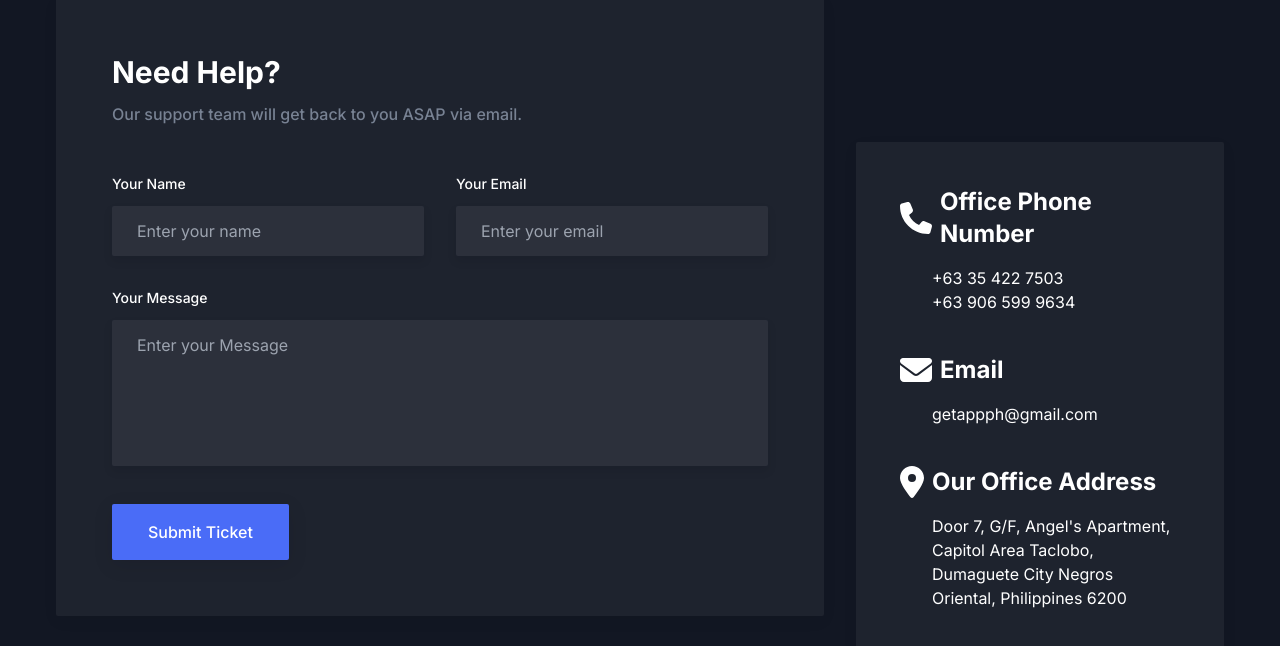
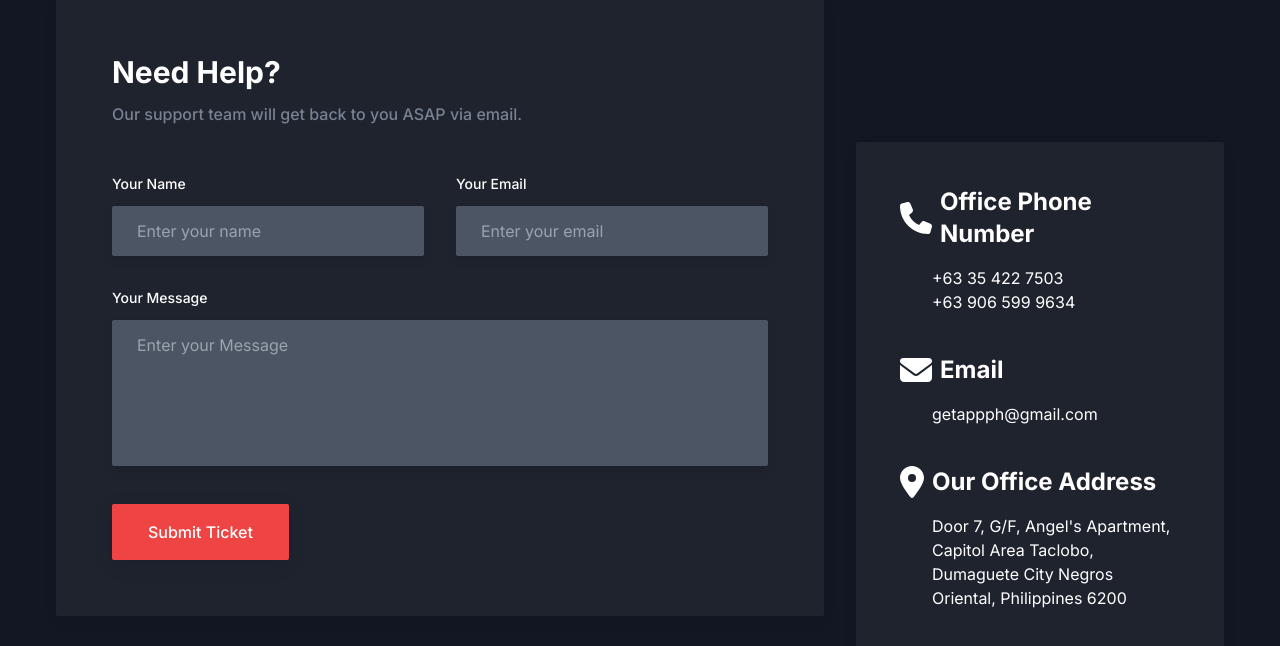
Before and after one commit to Cacarls/GetApp, a Next.js app: page /contact in a window 1280 px wide. Shown: the part 420-1066 px from the top of the page. Built offline with nearby package versions, Linux system fonts and the light colour scheme.

Commit message:
Updated changes

```diff
--- a/src/components/Contact/NewsLatterBox.tsx
+++ b/src/components/Contact/NewsLatterBox.tsx
@@ -32,9 +32,11 @@ const ContactDetails = () => {
               className={`text-${theme === 'light' ? 'red-500' : 'white'}`}
               aria-label="Phone"
             />
-            <div className="text-2xl font-bold">Office Phone Number</div>
+            <div className={`text-2xl font-bold ${theme === 'light' ? 'text-red-500' : 'text-white'}`}>
+              Office Phone Number
+            </div>
           </div>
-          <div className="ml-8">
+          <div className={`ml-8 ${theme === 'light' ? 'text-black' : 'text-white'}`}>
             <p>+63 35 422 7503 <br/> +63 906 599 9634</p>
           </div>
           &nbsp;
@@ -47,9 +49,11 @@ const ContactDetails = () => {
               className={`text-${theme === 'light' ? 'red-500' : 'white'}`}
               aria-label="Email"
             />
-            <div className="text-2xl font-bold">Email</div>
+            <div className={`text-2xl font-bold ${theme === 'light' ? 'text-red-500' : 'text-white'}`}>
+              Email
+            </div>
           </div>
-          <div className="ml-8">
+          <div className={`ml-8 ${theme === 'light' ? 'text-black' : 'text-white'}`}>
             <p>getappph@gmail.com</p>
           </div>
           &nbsp;
@@ -62,9 +66,11 @@ const ContactDetails = () => {
               className={`text-${theme === 'light' ? 'red-500' : 'white'}`}
               aria-label="Location"
             />
-            <div className="text-2xl font-bold">Our Office Address</div>
+            <div className={`text-2xl font-bold ${theme === 'light' ? 'text-red-500' : 'text-white'}`}>
+              Our Office Address
+            </div>
           </div>
-          <div className="ml-8">
+          <div className={`ml-8 ${theme === 'light' ? 'text-black' : 'text-white'}`}>
             <p>
               Door 7, G/F, Angel's Apartment, Capitol Area Taclobo, Dumaguete
               City Negros Oriental, Philippines 6200
--- a/src/components/Contact/index.tsx
+++ b/src/components/Contact/index.tsx
@@ -29,7 +29,7 @@ const Contact = () => {
                       <input
                         type="text"
                         placeholder="Enter your name"
-                        className="border-stroke w-full rounded-sm border bg-[#696a6e] px-6 py-3 text-base text-body-color outline-none focus:border-primary dark:border-transparent dark:bg-[#2C303B] dark:text-body-color-dark dark:shadow-two dark:focus:border-primary dark:focus:shadow-none"
+                        className="border-stroke w-full rounded-sm border bg-gray-300 px-6 py-3 text-base text-black outline-none focus:border-primary dark:border-transparent dark:bg-gray-600 dark:text-black dark:shadow-two dark:focus:border-primary dark:focus:shadow-none"
                       />
                     </div>
                   </div>
@@ -44,7 +44,7 @@ const Contact = () => {
                       <input
                         type="email"
                         placeholder="Enter your email"
-                        className="border-stroke w-full rounded-sm border bg-[#696a6e] px-6 py-3 text-base text-body-color outline-none focus:border-primary dark:border-transparent dark:bg-[#2C303B] dark:text-body-color-dark dark:shadow-two dark:focus:border-primary dark:focus:shadow-none"
+                        className="border-stroke w-full rounded-sm border bg-gray-300 px-6 py-3 text-base text-black outline-none focus:border-primary dark:border-transparent dark:bg-gray-600 dark:text-black dark:shadow-two dark:focus:border-primary dark:focus:shadow-none"
                       />
                     </div>
                   </div>
@@ -60,12 +60,12 @@ const Contact = () => {
                         name="message"
                         rows={5}
                         placeholder="Enter your Message"
-                        className="border-stroke w-full resize-none rounded-sm border bg-[#696a6e] px-6 py-3 text-base text-body-color outline-none focus:border-primary dark:border-transparent dark:bg-[#2C303B] dark:text-body-color-dark dark:shadow-two dark:focus:border-primary dark:focus:shadow-none"
+                        className="border-stroke w-full resize-none rounded-sm border bg-gray-300 px-6 py-3 text-base text-black outline-none focus:border-primary dark:border-transparent dark:bg-gray-600 dark:text-black dark:shadow-two dark:focus:border-primary dark:focus:shadow-none"
                       ></textarea>
                     </div>
                   </div>
                   <div className="w-full px-4">
-                    <button className="rounded-sm bg-primary px-9 py-4 text-base font-medium text-white shadow-submit duration-300 hover:bg-primary/90 dark:shadow-submit-dark">
+                    <button className="rounded-sm bg-red-500 px-9 py-4 text-base font-medium text-white shadow-submit duration-300 hover:bg-red-600 dark:shadow-submit-dark">
                       Submit Ticket
                     </button>
                   </div>
```
